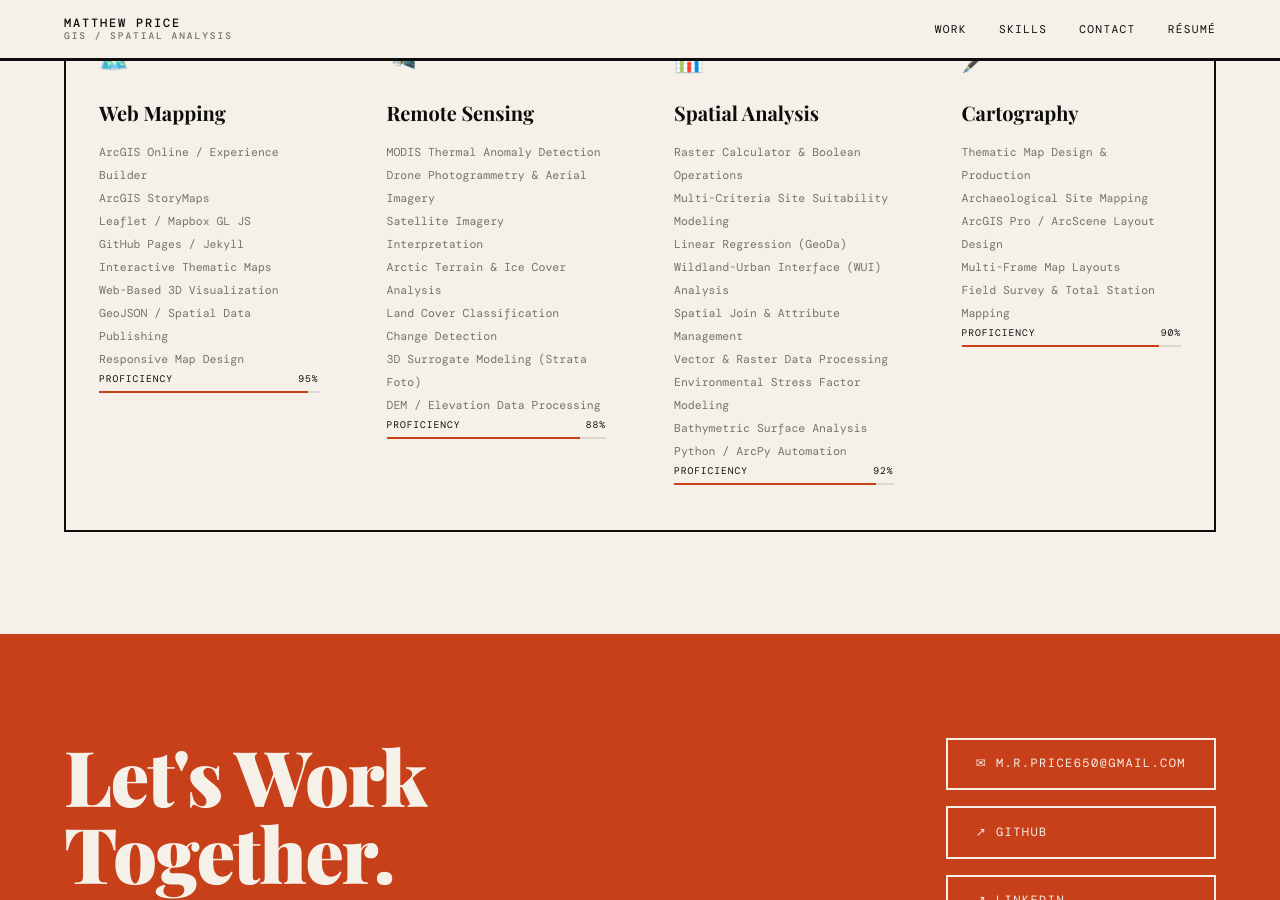
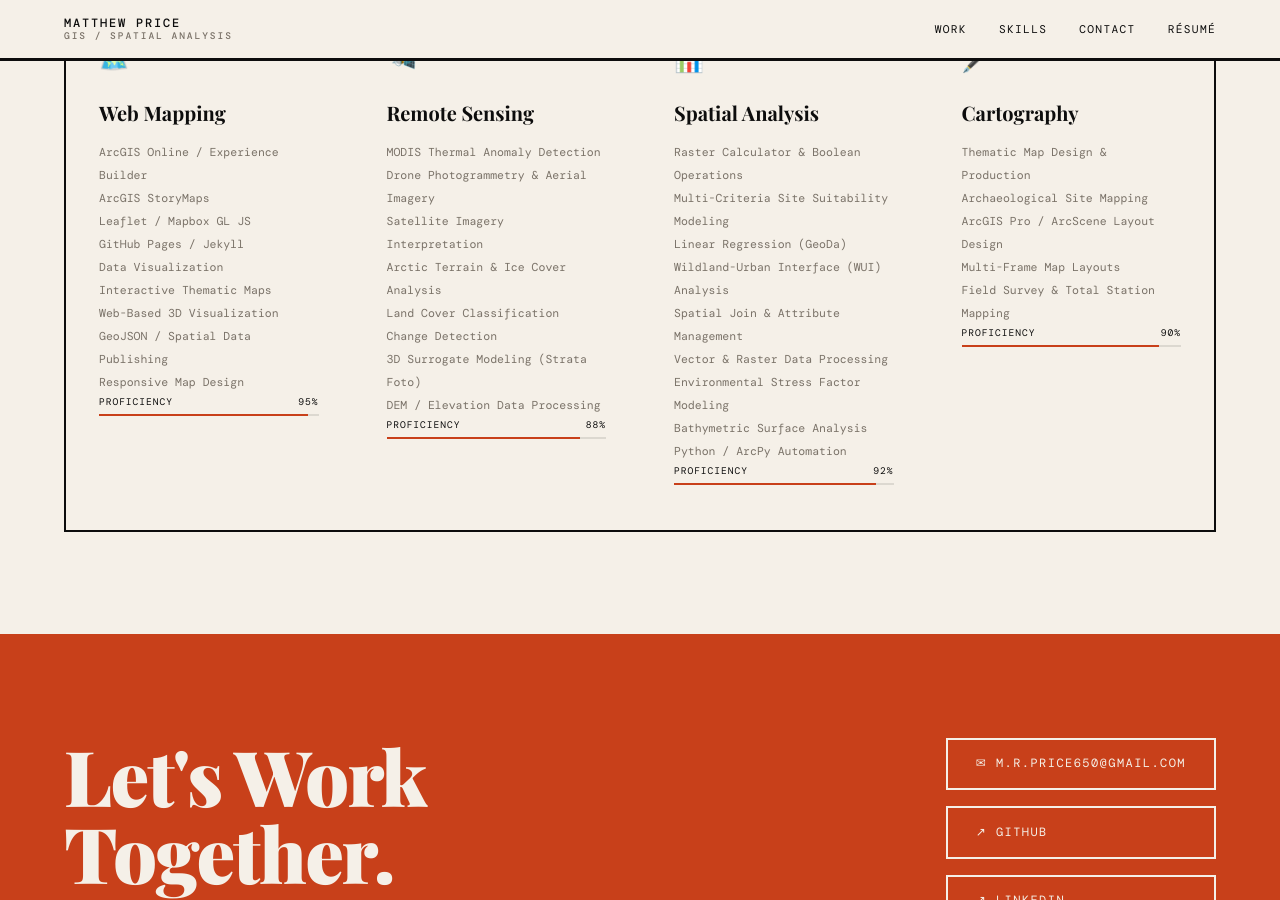
Before and after one commit to MPrice650/MPrice650.github.io, a Jekyll site: the page built from index.html, in a window 1280 px wide and 900 px high, scrolled down 3332 px. Built offline with Jekyll 4.4.1, drawn with Linux system fonts in a browser that asks for light colours; some web fonts are replaced.

Commit message:
Update index.html

```diff
--- a/index.html
+++ b/index.html
@@ -114,6 +114,7 @@
         <li>ArcGIS StoryMaps</li>
         <li>Leaflet / Mapbox GL JS</li>
         <li>GitHub Pages / Jekyll</li>
+        <li>Data Visualization</li>
         <li>Interactive Thematic Maps</li>
         <li>Web-Based 3D Visualization</li>
         <li>GeoJSON / Spatial Data Publishing</li>
```
